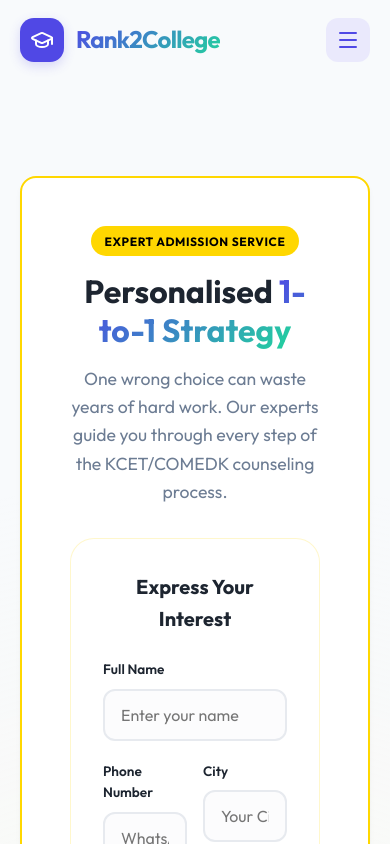
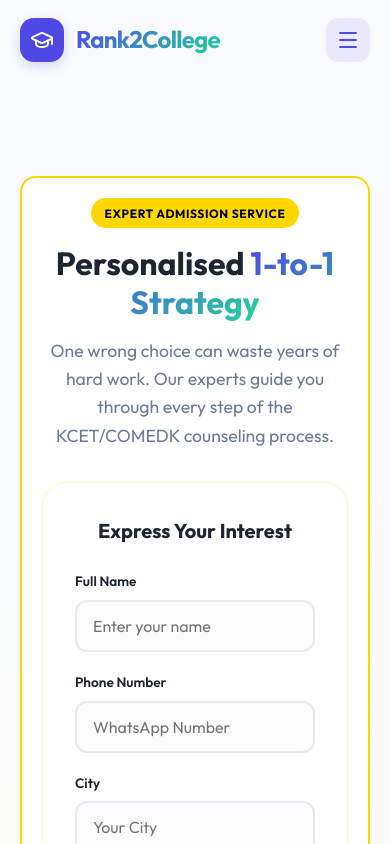
Before and after one commit to Vinay-Hattikal/kcet-rank-predictor, a React (Vite) app in the folder frontend/: page /premium-counseling in a window 390 px wide. Shown: the top 844 px of the page. Built offline with nearby package versions, Linux system fonts and the light colour scheme.

Commit message:
UI Fix: Improved mobile responsiveness for Premium Counseling form and pages

```diff
--- a/frontend/src/components/PremiumLeadForm.jsx
+++ b/frontend/src/components/PremiumLeadForm.jsx
@@ -63,9 +63,9 @@ const PremiumLeadForm = () => {
                                 />
                             </div>
 
-                            <div style={{ display: 'grid', gridTemplateColumns: '1fr 1fr', gap: '1rem' }}>
+                            <div className="grid-2-col-responsive">
                                 <div className="form-group">
-                                    <label className="form-label" style={{ fontWeight: '600', fontSize: '0.85rem', marginBottom: '0.5rem', display: 'block' }}>Phone Number</label>
+                                    <label className="form-label" style={{ fontWeight: '600', fontSize: '0.85rem', marginBottom: '0.4rem', display: 'block' }}>Phone Number</label>
                                     <input
                                         type="tel"
                                         name="phone"
@@ -77,7 +77,7 @@ const PremiumLeadForm = () => {
                                     />
                                 </div>
                                 <div className="form-group">
-                                    <label className="form-label" style={{ fontWeight: '600', fontSize: '0.85rem', marginBottom: '0.5rem', display: 'block' }}>City</label>
+                                    <label className="form-label" style={{ fontWeight: '600', fontSize: '0.85rem', marginBottom: '0.4rem', display: 'block' }}>City</label>
                                     <input
                                         type="text"
                                         name="city"
--- a/frontend/src/index.css
+++ b/frontend/src/index.css
@@ -248,6 +248,16 @@ option {
 
   .mobile-hide { display: none !important; }
   .mobile-only { display: block !important; }
+
+  .grid-2-col-responsive {
+    grid-template-columns: 1fr !important;
+  }
+}
+
+.grid-2-col-responsive {
+  display: grid;
+  grid-template-columns: 1fr 1fr;
+  gap: 1.25rem;
 }
 
 @media (min-width: 769px) {
--- a/frontend/src/pages/PremiumCounseling.jsx
+++ b/frontend/src/pages/PremiumCounseling.jsx
@@ -20,7 +20,7 @@ const PremiumCounseling = () => {
           initial={{ opacity: 0, y: 20 }}
           animate={{ opacity: 1, y: 0 }}
           className="card glass"
-          style={{ padding: '3rem', border: '2px solid #FFD700' }}
+          style={{ padding: 'clamp(1.25rem, 5vw, 3rem)', border: '2px solid #FFD700' }}
         >
           <div style={{ textAlign: 'center', marginBottom: '2rem' }}>
             <span className="badge" style={{ backgroundColor: '#FFD700', color: '#000', marginBottom: '1rem', fontWeight: '800' }}>
@@ -37,7 +37,7 @@ const PremiumCounseling = () => {
           {/* Lead Capturing Form */}
           <PremiumLeadForm />
 
-          <div style={{ display: 'grid', gridTemplateColumns: 'repeat(auto-fit, minmax(300px, 1fr))', gap: '2rem', marginBottom: '3rem' }}>
+          <div style={{ display: 'grid', gridTemplateColumns: 'repeat(auto-fit, minmax(280px, 1fr))', gap: '2rem', marginBottom: '3rem' }}>
             <div>
               <h3 style={{ fontSize: '1.25rem', marginBottom: '1.5rem', fontWeight: '800' }}>What You Get:</h3>
               <ul style={{ padding: 0, listStyle: 'none', display: 'grid', gap: '1rem' }}>
@@ -84,7 +84,7 @@ const PremiumCounseling = () => {
               <li>• The ₹500 fee is a one-time payment and is non-refundable once the personalized report is shared.</li>
               <li>• Our analysis is based on historical cutoff data and current year trends. It is intended to be a strategic guide.</li>
               <li>• We do not "guarantee" admission to specific colleges, as actual seat allocation depends entirely on KEA/COMEDK's official process.</li>
-              <li>• Support is valid until the completion of the final round of the 2024-25 counseling cycle.</li>
+              <li>• Support is valid until the completion of the final round of the 2026-27 counseling cycle.</li>
               <li>• Personalized reports will be delivered within 24-48 hours of rank and category verification.</li>
             </ul>
           </div>
```
